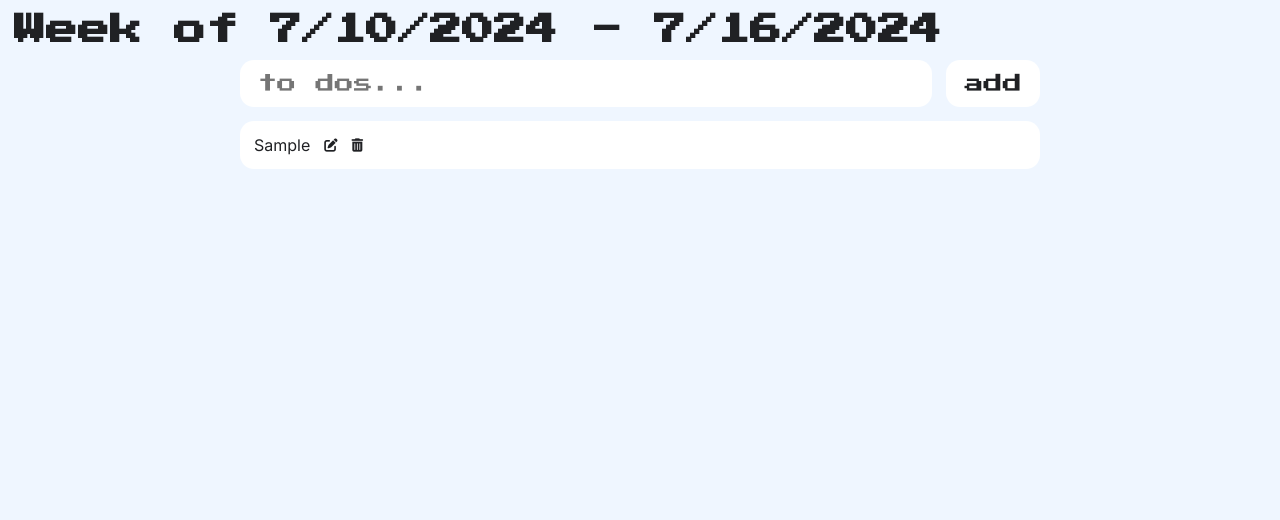
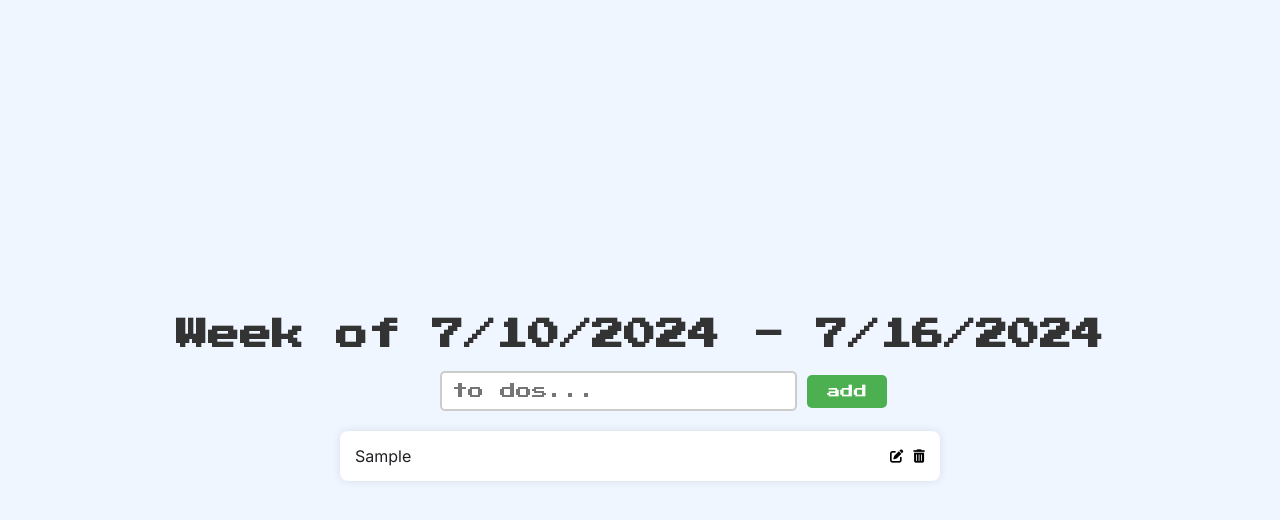
Before and after one commit to ybazile/reactjs-todolist, a React (Vite) app: page / in a window 1280 px wide. Both pictures are taken after typing "Sample" into the empty fields and a click on the button "add". Shown: the top 520 px of the page. Built offline with nearby package versions, Linux system fonts and the light colour scheme.

Commit message:
Update index.css

```diff
--- a/src/index.css
+++ b/src/index.css
@@ -1,8 +1,12 @@
 * {
-  font-family: "Inter", sans-serif;
   margin: 0;
   padding: 0;
   box-sizing: border-box;
+}
+
+body {
+  font-family: "Inter", sans-serif;
+  background-color: #eff6ff;
   color: #202124;
 }
 
@@ -18,97 +22,113 @@ button {
   min-height: 100vh;
   display: flex;
   flex-direction: column;
-  padding: 14px;
-  background: #eff6ff;
-  gap: 14px;
+  align-items: center;
+  justify-content: center;
+  padding: 20px;
+  gap: 20px;
 }
 
+h1 {
+  text-align: center;
+  font-size: 2rem;
+  color: #333;
+}
+
+/* TodoInput component */
 header {
   display: flex;
-  align-items: stretch;
-}
-
-header,
-.main {
-  max-width: 800px;
+  align-items: center;
   width: 100%;
-  margin: 0 auto;
-  gap: 14px;
+  max-width: 400px;
+  gap: 10px;
 }
 
 header input {
   flex: 1;
-  border-radius: 14px;
+  padding: 10px;
+  font-size: 1rem;
+  border: 2px solid #ccc;
+  border-radius: 5px;
   outline: none;
-  width: 100%;
 }
 
 header button {
-  border-radius: 14px;
-  background: transparent;
-  transition-duration: 200ms;
+  padding: 10px 20px;
+  background-color: #4caf50;
+  color: white;
+  border: none;
+  border-radius: 5px;
   cursor: pointer;
+  transition: background-color 0.3s ease;
 }
 
 header button:hover {
-  opacity: 0.7;
+  background-color: #45a049;
 }
 
-header button,
-header input {
-  padding: 14px 18px;
-  border: none;
-  outline: none;
-  background: white;
-}
-
-p {
-  font-size: 0.9em;
-}
-
+/* TodoList component */
 .main {
   display: flex;
   flex-direction: column;
-  gap: 14px;
+  gap: 20px;
+  width: 100%;
+  max-width: 600px;
 }
 
 .todoItem {
   display: flex;
   align-items: center;
-  gap: 14px;
-  padding: 14px;
-  border-radius: 14px;
-  background: white;
+  justify-content: space-between;
+  padding: 15px;
+  border-radius: 8px;
+  background-color: #ffffff;
+  box-shadow: 0 0 10px rgba(0, 0, 0, 0.1);
+  transition: background-color 0.3s ease, transform 0.2s ease;
+}
+
+.todoItem:hover {
+  background-color: #f0f0f0;
+  transform: translateY(-2px);
+}
+
+.todoItem.completed {
+  background-color: #e0f2e9; /* Light green for completed tasks */
+  text-decoration: line-through; /* Strike through completed tasks */
 }
 
 .todoItem p {
   flex: 1;
+  margin: 0;
+  font-size: 1rem;
 }
 
 .actionsContainer {
   display: flex;
-  align-items: center;
-  gap: 14px;
+  gap: 10px;
 }
 
 .actionsContainer button {
-  transition-duration: 200ms;
+  background-color: transparent;
   border: none;
-  background: transparent;
   cursor: pointer;
+  transition: color 0.3s ease;
 }
 
 .actionsContainer button:hover {
-  opacity: 0.7;
+  color: #777;
 }
 
-@media (min-width: 640px) {
-  header button,
-  header input {
-    font-size: 1.2em;
+@media (max-width: 600px) {
+  header button {
+    font-size: 0.9rem;
   }
 
-  p {
-    font-size: 1em;
+  .todoItem {
+    flex-direction: column;
+    align-items: flex-start;
+  }
+
+  .actionsContainer {
+    margin-top: 10px;
   }
 }
```
